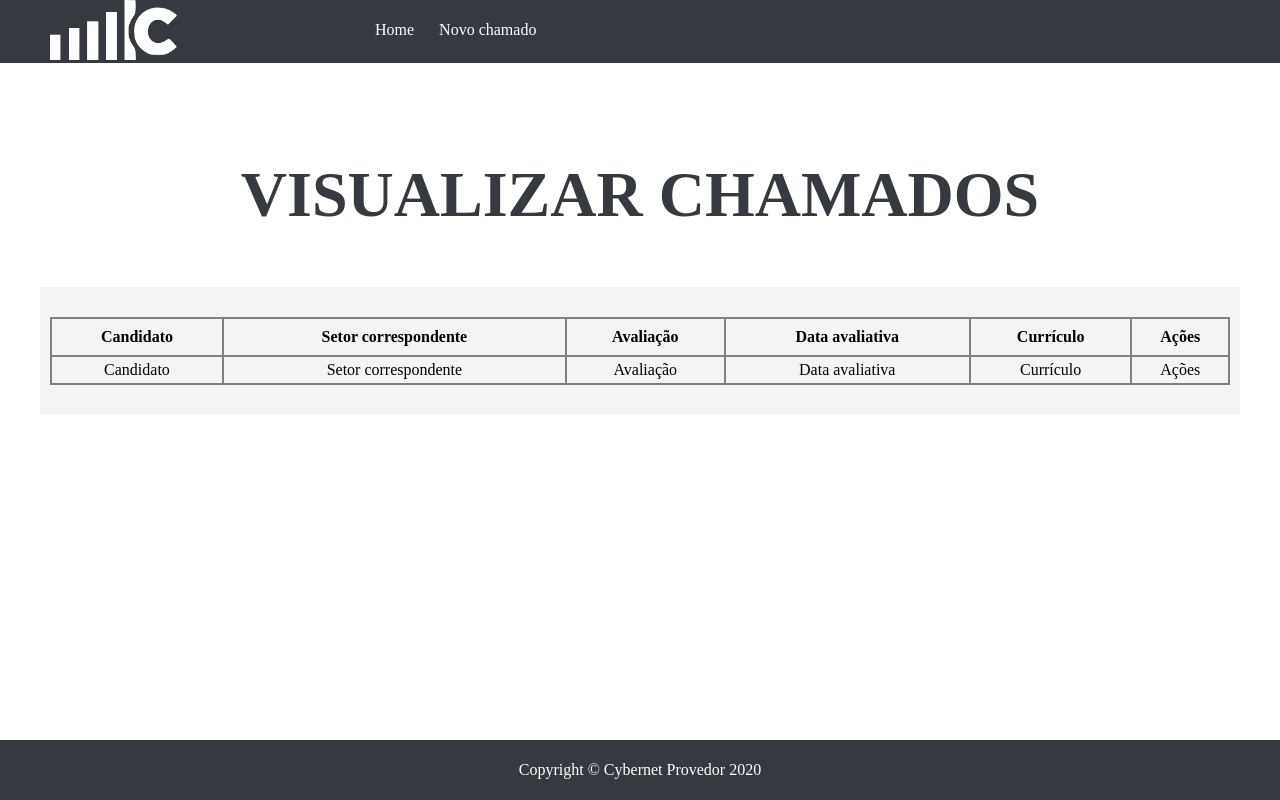
After one commit to monteirocarlos/chamados, a PHP site: page /view.html in a window 1280 px wide. The commit adds this page. Run offline with PHP 8.4, Linux system fonts and the light colour scheme; some web fonts are replaced.

Commit message:
Iniciado página para visualizar chamados

```diff
--- a/cadastro.html
+++ b/cadastro.html
@@ -28,7 +28,6 @@
             </div>
         </div>
     </section>
-
 
     <section>
 
--- /dev/null
+++ b/css/_tabela.scss
@@ -0,0 +1,23 @@
+.tabela_geral {
+background-color: #F2F4F6;
+margin-top: 60px;
+
+}
+
+.tabela {
+    margin-top: 30px;
+    margin-bottom: 30px;
+    text-align: center;
+    border: solid 2px gray;
+    font-family: Venn;
+    th{
+        padding: 10px 0px;
+        border: solid 2px gray;
+        font-weight: bold;
+
+    }
+    td {
+        border: solid 2px gray;
+        padding: 5px 0px;
+    }
+}
--- a/css/_titulo.scss
+++ b/css/_titulo.scss
@@ -4,7 +4,8 @@
         font-size: 64px;
         text-align: center;
         font-weight: bold;
-        font-family: Arial, Helvetica, sans-serif;
+        font-family: Venn;
         color: #343A40;
+        font-weight: bold;
     }
 }
--- a/css/style.css
+++ b/css/style.css
@@ -293,8 +293,9 @@ header {
   font-size: 64px;
   text-align: center;
   font-weight: bold;
-  font-family: Arial, Helvetica, sans-serif;
+  font-family: Venn;
   color: #343A40;
+  font-weight: bold;
 }
 
 .painel {
@@ -397,4 +398,28 @@ footer {
   letter-spacing: .1em;
   margin-bottom: 10px;
 }
+
+.tabela_geral {
+  background-color: #F2F4F6;
+  margin-top: 60px;
+}
+
+.tabela {
+  margin-top: 30px;
+  margin-bottom: 30px;
+  text-align: center;
+  border: solid 2px gray;
+  font-family: Venn;
+}
+
+.tabela th {
+  padding: 10px 0px;
+  border: solid 2px gray;
+  font-weight: bold;
+}
+
+.tabela td {
+  border: solid 2px gray;
+  padding: 5px 0px;
+}
 /*# sourceMappingURL=style.css.map */
--- a/css/style.scss
+++ b/css/style.scss
@@ -7,3 +7,4 @@
 @import "painel";
 @import "footer";
 @import "form";
+@import "tabela";
--- /dev/null
+++ b/view.html
@@ -0,0 +1,71 @@
+<!DOCTYPE html>
+<html lang="PT-BR">
+<head>
+    <meta charset="UTF-8">
+    <meta name="viewport" content="width=device-width, initial-scale=1.0">
+    <link rel="stylesheet" href="css/style.css">
+    <title>Visualizar Chamados</title>
+</head>
+<body>
+    <header>
+        <div class="container">
+            <div class="grid-4">
+                <img class="menu_logo" src="img/logo.png" alt="">
+            </div>
+            <div class="grid-12">
+           <ul class="menu">
+               <li><a href="index.html">Home</a></li>
+               <li><a href="cadastro.html">Novo chamado</a></li>
+           </ul>
+            </div>
+        </div>
+    </header>
+
+    <section>
+        <div class="container">
+            <div class="titulo">
+            <h1>VISUALIZAR CHAMADOS</h1>
+        </div>
+        </div>
+    </section>
+
+    <section>
+        <div class="container tabela_geral">
+
+                <table class="grid-16 tabela">
+
+                    <tr>
+                    <th>Candidato</th>
+                    <th>Setor correspondente</th>
+                    <th>Avaliação</th>
+                    <th>Data avaliativa</th>
+                    <th>Currículo</th>
+                    <th>Ações</th>
+                    </tr>
+
+
+                    <tr>
+                    <td>Candidato</td>
+                    <td>Setor correspondente</td>
+                    <td>Avaliação</td>
+                    <td>Data avaliativa</td>
+                    <td>Currículo</td>
+                    <td>Ações</td>
+                    </tr>
+
+            </table>
+
+        </div>
+
+    </section>
+
+    <footer>
+        <div class="container">
+        <div class="grid-16 footer_texto">
+            <h1>Copyright © Cybernet Provedor 2020</h1>
+        </div>
+        </div>
+    </footer>
+
+</body>
+</html>
```
Also changed, not shown: 1 other file.
